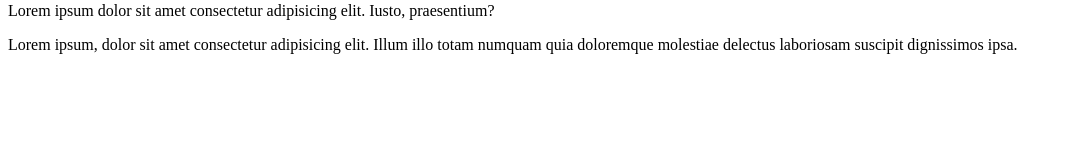
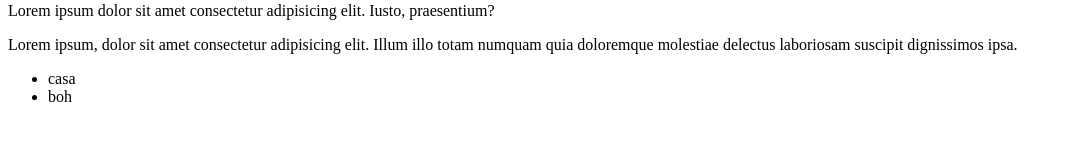
Before and after one commit to EarthDragon10/Prov-di-GitHub-1, a plain HTML site: page index.html in a window 1280 px wide. Shown: the part 193-334 px from the top of the page, without its empty margins (0-1068 px from the left). Drawn offline with Linux system fonts and the light colour scheme.

Commit message:
Aggiunta di aside

```diff
--- a/index.html
+++ b/index.html
@@ -19,5 +19,11 @@
     <footer>
         <p>Lorem ipsum, dolor sit amet consectetur adipisicing elit. Illum illo totam numquam quia doloremque molestiae delectus laboriosam suscipit dignissimos ipsa.</p>
     </footer>
+    <aside>
+        <ul>
+            <li>casa</li>
+            <li>boh</li>
+        </ul>
+    </aside>
 </body>
 </html>
```
